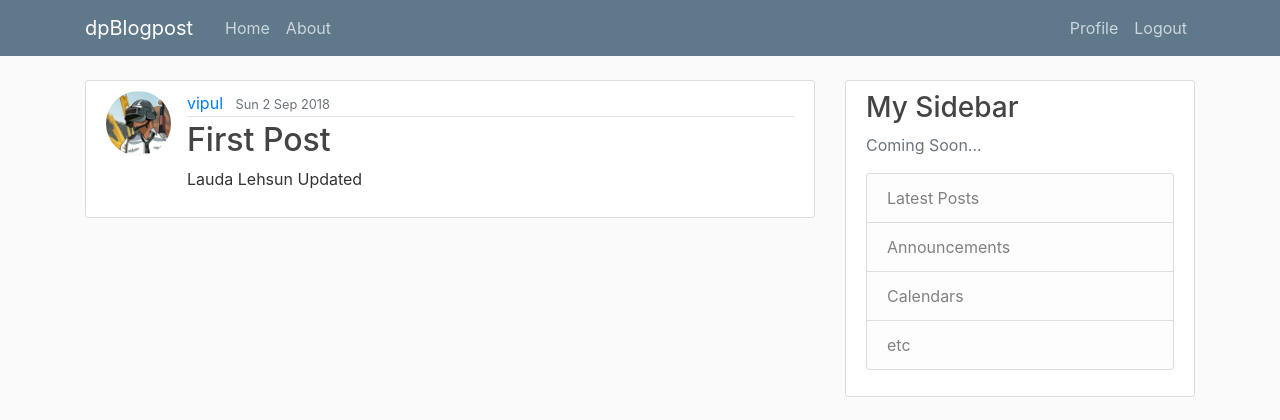
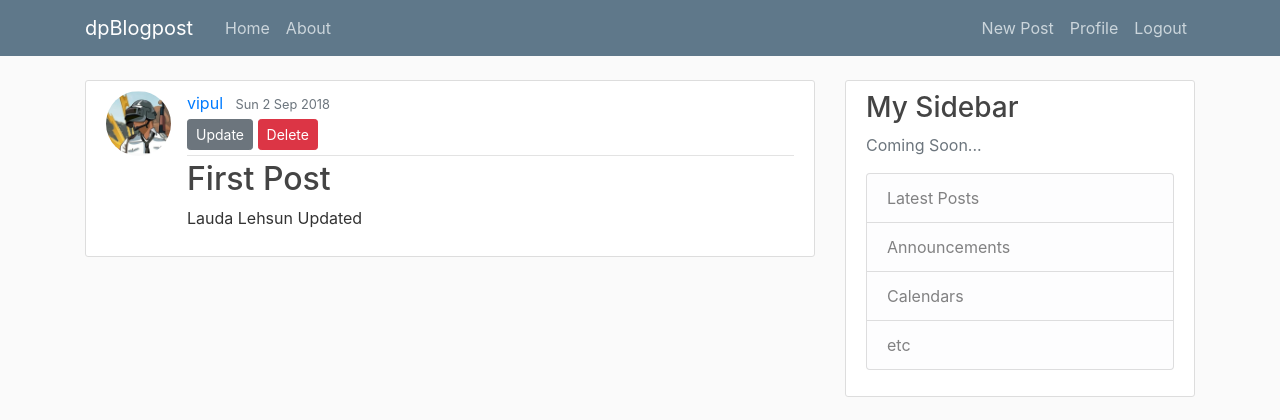
Before and after one commit to vipulsinghbrahmania/dpBlogpost, a Django app: page /post/1/ in a window 1280 px wide. Shown: the top 420 px of the page. Run offline with Django 3.2, Linux system fonts and the light colour scheme; a user stored in the database is signed in; data comes from the database, SQL or seed files in the repository; both versions use the stored data as it was after the commit; some libraries are stand-ins or nearby versions.

Commit message:
added the create, update and delete view for the user

```diff
--- a/dpBlogpost/blog/models.py
+++ b/dpBlogpost/blog/models.py
@@ -3,9 +3,11 @@ from django.utils import timezone
 from django.contrib.auth.models import User
 from django.urls import reverse
 
+
 class EntryQuerySet(models.QuerySet):
-   def published(self):
-       return self.filter(publish=True)
+    def published(self):
+        return self.filter(publish=True)
+
 
 class Post(models.Model):
     title = models.CharField(max_length=100)
--- a/dpBlogpost/blog/templates/blog/base.html
+++ b/dpBlogpost/blog/templates/blog/base.html
@@ -33,6 +33,7 @@
                     <!-- Navbar Right Side -->
                     <div class="navbar-nav">
                         {% if user.is_authenticated %}
+                            <a class="nav-item nav-link" href="{% url 'post-create' %}">New Post</a>
                             <a class="nav-item nav-link" href="{% url 'profile' %}">Profile</a>
                             <a class="nav-item nav-link" href="{% url 'logout' %}">Logout</a>
                         {% else %}
--- a/dpBlogpost/blog/templates/blog/post_detail.html
+++ b/dpBlogpost/blog/templates/blog/post_detail.html
@@ -6,6 +6,12 @@
             <div class="article-metadata">
                 <a class="mr-2" href="#">{{ object.author }}</a>
                 <small class="text-muted">{{ object.date_created|date:"D j M Y" }}</small>
+                {% if object.author == user %}
+                <div>
+                    <a class="btn btn-secondary btn-sm mt-1 mb-1" href="{% url 'post-update' object.id %}">Update</a>
+                    <a class="btn btn-danger btn-sm mt-1 mb-1" href="{% url 'post-delete' object.id %}">Delete</a>
+                </div>
+                {% endif %}
             </div>
             <h2 class="article-title">{{ object.title }}</h2>
             <p class="article-content">{{ object.content }}</p>
--- a/dpBlogpost/blog/urls.py
+++ b/dpBlogpost/blog/urls.py
@@ -4,12 +4,15 @@ from .views import (
     PostListView,
     PostDetailView,
     PostCreateView,
-    PostUpdateView)
+    PostUpdateView,
+    PostDeleteView
+)
 
 urlpatterns = [
     path('', PostListView.as_view(), name='blog-home'),
     path('post/<int:pk>/', PostDetailView.as_view(), name='post-detail'),
     path('post/new/', PostCreateView.as_view(), name='post-create'),
-    path('post/<int:pk>/update/', PostDetailView.as_view(), name='post-update'),
+    path('post/<int:pk>/update/', PostUpdateView.as_view(), name='post-update'),
+    path('post/<int:pk>/delete/', PostDeleteView.as_view(), name='post-delete'),
     path('about/', views.about, name='blog-about'),
 ]
--- a/dpBlogpost/blog/views.py
+++ b/dpBlogpost/blog/views.py
@@ -6,7 +6,10 @@ from django.views.generic import (
     ListView,
     DetailView,
     CreateView,
-    UpdateView)
+    UpdateView,
+    DeleteView
+)
+
 
 def home(request):
     context = {
@@ -14,16 +17,19 @@ def home(request):
     }
     return render(request, 'blog/home.html', context)
 
+
 class PostListView(ListView):
     model = Post
     template_name = 'blog/home.html'
     context_object_name = 'posts'
     ordering = ['-date_modified']
 
+
 class PostDetailView(DetailView):
     model = Post
 
-class PostCreateView(LoginRequiredMixin, UserPassesTestMixin, CreateView):
+
+class PostCreateView(LoginRequiredMixin, CreateView):
     model = Post
     fields = ['title', 'content']
 
@@ -32,7 +38,8 @@ class PostCreateView(LoginRequiredMixin, UserPassesTestMixin, CreateView):
         form.instance.slug = EntryAdmin
         return super().form_valid(form)
 
-class PostUpdateView(LoginRequiredMixin, UpdateView):
+
+class PostUpdateView(LoginRequiredMixin, UserPassesTestMixin, UpdateView):
     model = Post
     fields = ['title', 'content']
 
@@ -40,5 +47,23 @@ class PostUpdateView(LoginRequiredMixin, UpdateView):
         form.instance.author = self.request.user
         return super().form_valid(form)
 
+    def test_func(self):
+        post = self.get_object()
+        if self.request.user == post.author:
+            return True
+        return False
+
+
+class PostDeleteView(LoginRequiredMixin, UserPassesTestMixin, DeleteView):
+    model = Post
+    success_url = '/'
+
+    def test_func(self):
+        post = self.get_object()
+        if self.request.user == post.author:
+            return True
+        return False
+
+
 def about(request):
     return render(request, 'blog/about.html', {'title': 'About'})
--- a/dpBlogpost/users/forms.py
+++ b/dpBlogpost/users/forms.py
@@ -2,6 +2,7 @@ from django import forms
 from django.contrib.auth.models import User
 from django.contrib.auth.forms import UserCreationForm
 from .models import Profile
+
 
 class UserRegisterForm(UserCreationForm):
     email = forms.EmailField()
@@ -10,6 +11,7 @@ class UserRegisterForm(UserCreationForm):
         model = User
         fields = ['username', 'email', 'password1', 'password2']
 
+
 class UserUpdateForm(forms.ModelForm):
     email = forms.EmailField()
 
@@ -17,6 +19,7 @@ class UserUpdateForm(forms.ModelForm):
         model = User
         fields = ['username', 'email']
 
+
 class ProfileUpdateForm(forms.ModelForm):
 
     class Meta:
--- a/dpBlogpost/users/models.py
+++ b/dpBlogpost/users/models.py
@@ -1,6 +1,7 @@
 from django.db import models
 from django.contrib.auth.models import User
 from PIL import Image
+
 
 class Profile(models.Model):
     user = models.OneToOneField(User, on_delete=models.CASCADE)
@@ -9,11 +10,11 @@ class Profile(models.Model):
     def __str__(self):
         return f'{self.user.username} Profile'
 
-    #def save(self):
-    #    super().save()
+    def save(self):
+        super().save()
+        img = Image.open(self.image.path)
 
-     #   img = Image.open(self.image.path)
-
-        #if img.height > 300 or img.width > 300:
-         #   output_size = (300,300)
-          #  img.save(self.image.path)
+        if img.height > 300 or img.width > 300:
+            output_size = (300, 300)
+            img.thumbnail(output_size)
+            img.save(self.image.path)
--- a/dpBlogpost/users/views.py
+++ b/dpBlogpost/users/views.py
@@ -2,6 +2,7 @@ from django.shortcuts import render, redirect
 from django.contrib import messages
 from django.contrib.auth.decorators import login_required
 from .forms import UserRegisterForm, UserUpdateForm, ProfileUpdateForm
+
 
 def register(request):
     if request.method == 'POST':
@@ -14,6 +15,7 @@ def register(request):
     else:
         form = UserRegisterForm()
     return render(request, 'users/register.html', {'form': form})
+
 
 @login_required
 def profile(request):
@@ -34,4 +36,4 @@ def profile(request):
         'u_form': u_form,
         'p_form': p_form
     }
-    return render(request, 'users/profile.html')
+    return render(request, 'users/profile.html', context)
```
Also changed, not shown: dpBlogpost/blog/templates/blog/post_confirm_delete.html (added, +16 -0 lines), dpBlogpost/db.sqlite3.
